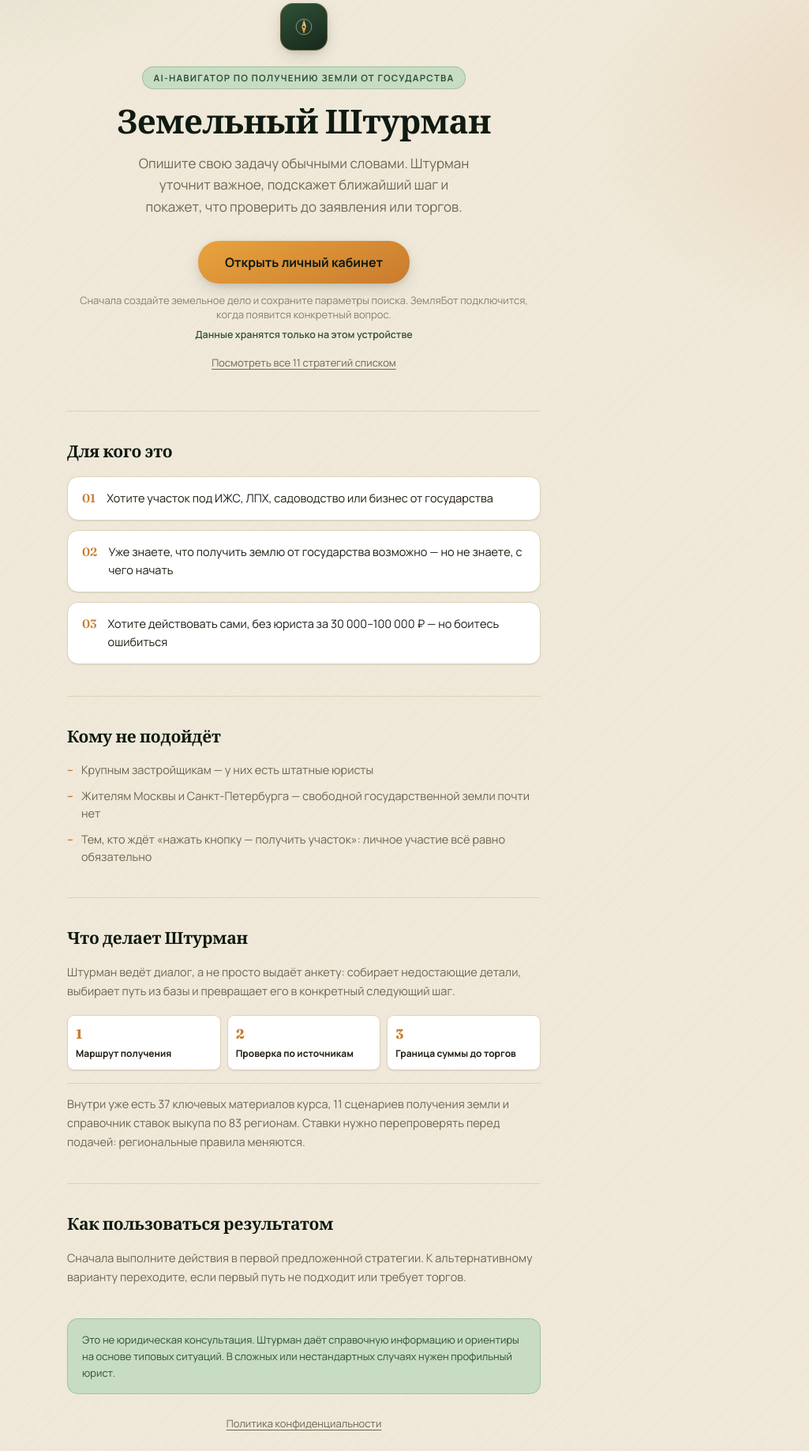
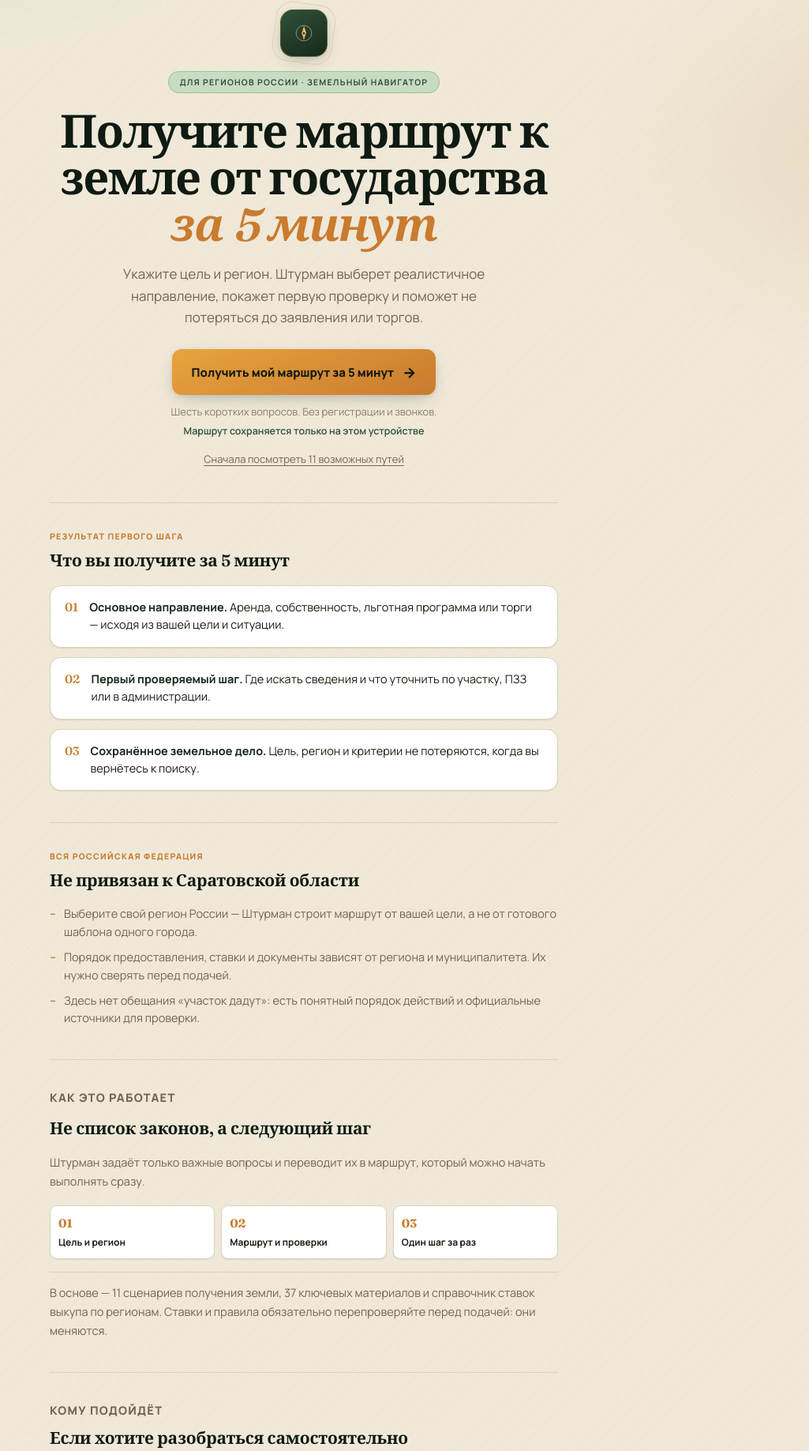
Before and after one commit to stolarovamarina16-ship-it/zemelniy-shturman, a website: page app/index.html in a window 1280 px wide. Shown: the part 80-1917 px from the top of the page at 79% size, without its empty margins (255-1280 px from the left). Drawn offline with Linux system fonts and the light colour scheme.

Commit message:
feat: strengthen nationwide route offer

```diff
--- a/app/css/style.css
+++ b/app/css/style.css
@@ -737,10 +737,26 @@ body {
 
 .landing {
   width: 100%;
-  max-width: 640px;
+  max-width: 700px;
   margin: 0 auto;
-  padding: 56px 20px 40px;
+  padding: 64px 28px 44px;
+  position: relative;
   transition: opacity .35s var(--ease-out), transform .35s var(--ease-out);
+}
+
+.landing::before {
+  content: '';
+  position: absolute;
+  z-index: -1;
+  inset: 28px 0 auto;
+  height: 420px;
+  pointer-events: none;
+  opacity: .55;
+  background:
+    linear-gradient(90deg, transparent 0 49.8%, rgba(92,138,90,.15) 50% 50.2%, transparent 50.4%),
+    linear-gradient(0deg, transparent 0 49.8%, rgba(201,123,46,.13) 50% 50.2%, transparent 50.4%);
+  background-size: 74px 74px;
+  mask-image: radial-gradient(ellipse at center, black 5%, transparent 68%);
 }
 
 .landing.landing-hide {
@@ -767,11 +783,21 @@ body {
   background: linear-gradient(155deg, var(--forest-700), var(--forest-900));
   border: 1px solid rgba(232,163,61,.3);
   box-shadow: var(--shadow-md);
-  margin-bottom: 20px;
+  margin-bottom: 18px;
+  position: relative;
+}
+
+.landing-icon::after {
+  content: '';
+  position: absolute;
+  inset: -9px;
+  border: 1px solid rgba(201,123,46,.22);
+  border-radius: 21px;
+  transform: rotate(8deg);
 }
 
 .landing-badge {
-  font-size: 11.5px;
+  font-size: 10.5px;
   font-weight: 700;
   letter-spacing: 1.2px;
   text-transform: uppercase;
@@ -780,40 +806,49 @@ body {
   border: 1px solid rgba(92,138,90,.35);
   border-radius: 99px;
   padding: 6px 14px;
-  margin-bottom: 18px;
+  margin-bottom: 19px;
 }
 
 .landing-title {
   font-family: 'Fraunces', Georgia, serif;
-  font-size: 42px;
+  font-size: clamp(38px, 6vw, 58px);
   font-weight: 600;
-  letter-spacing: -.5px;
+  letter-spacing: -1.6px;
   color: var(--forest-950);
-  line-height: 1.1;
-  margin-bottom: 16px;
+  line-height: 1.02;
+  max-width: 650px;
+  margin-bottom: 19px;
+}
+
+.landing-title em {
+  color: var(--ochre);
+  font-style: italic;
+  white-space: nowrap;
 }
 
 .landing-lead {
   font-size: 17px;
   line-height: 1.6;
   color: var(--text-muted);
-  max-width: 440px;
-  margin-bottom: 30px;
+  max-width: 520px;
+  margin-bottom: 27px;
 }
 
 .landing-cta {
   background: linear-gradient(155deg, var(--ochre-light), var(--ochre));
   color: var(--forest-950);
   border: none;
-  border-radius: 26px;
-  padding: 16px 34px;
+  border-radius: 12px;
+  padding: 17px 25px;
   font-family: inherit;
-  font-size: 16px;
-  font-weight: 700;
+  font-size: 15px;
+  font-weight: 800;
   cursor: pointer;
   box-shadow: var(--shadow-md);
   transition: transform .16s var(--ease-out), box-shadow .16s;
 }
+
+.landing-cta span { margin-left: 8px; font-size: 18px; vertical-align: -1px; }
 
 .landing-cta:hover { transform: translateY(-2px); box-shadow: var(--shadow-lg); }
 .landing-cta:active { transform: translateY(0); }
@@ -829,7 +864,7 @@ body {
   font-size: 12.5px;
   font-weight: 600;
   color: var(--forest-700);
-  margin-top: 8px;
+  margin-top: 7px;
 }
 
 .landing-secondary-link {
@@ -839,7 +874,7 @@ body {
   text-decoration: underline;
   text-underline-offset: 3px;
   margin-top: 18px;
-  margin-bottom: 52px;
+  margin-bottom: 46px;
   transition: color .15s;
 }
 
@@ -894,6 +929,16 @@ body {
   letter-spacing: -.2px;
 }
 
+.landing-eyebrow {
+  color: var(--ochre);
+  font-size: 10.5px;
+  font-weight: 800;
+  letter-spacing: 1.25px;
+  line-height: 1.3;
+  margin: 0 0 8px;
+  text-transform: uppercase;
+}
+
 .landing-cards {
   display: flex;
   flex-direction: column;
@@ -925,6 +970,8 @@ body {
   line-height: 1.55;
   color: var(--text);
 }
+
+.landing-card p strong { color: var(--forest-900); }
 
 .landing-list {
   list-style: none;
@@ -979,7 +1026,7 @@ body {
 .decision-points strong {
   font-family: 'Fraunces', Georgia, serif;
   color: var(--ochre);
-  font-size: 17px;
+  font-size: 15px;
 }
 
 .decision-points span {
@@ -1312,8 +1359,8 @@ body {
   .service-guide, .municipality-plan, .submission-readiness, .portfolio-panel, .auction-panel { margin-left: 0; max-width: 100%; padding: 16px; }
   .header-portfolio-btn { top: 16px; right: 14px; }
 
-  .landing { padding: 36px 18px 28px; }
-  .landing-title { font-size: 30px; }
+  .landing { padding: 42px 18px 28px; }
+  .landing-title { font-size: 35px; letter-spacing: -1px; }
   .landing-lead { font-size: 15.5px; }
   .landing-cta { width: 100%; padding: 15px 20px; }
   .landing-block { margin-bottom: 32px; padding-top: 28px; }
--- a/app/index.html
+++ b/app/index.html
@@ -3,19 +3,19 @@
 <head>
   <meta charset="UTF-8" />
   <meta name="viewport" content="width=device-width, initial-scale=1.0" />
-  <title>Земельный Штурман</title>
-  <meta name="description" content="Маршрут получения земли, проверка участка и расчёт безопасной суммы до торгов." />
+  <title>Получить маршрут к земле от государства за 5 минут — Земельный Штурман</title>
+  <meta name="description" content="Земельный Штурман помогает жителям регионов России получить понятный маршрут к земельному участку от государства: что проверить и какой шаг сделать первым." />
 
   <link rel="icon" type="image/svg+xml" href="favicon.svg" />
 
   <meta property="og:type" content="website" />
-  <meta property="og:title" content="Земельный Штурман" />
-  <meta property="og:description" content="Маршрут получения земли, проверка участка и расчёт безопасной суммы до торгов." />
+  <meta property="og:title" content="Маршрут к земле от государства за 5 минут" />
+  <meta property="og:description" content="Укажите цель и регион — Земельный Штурман подскажет, что проверить и какой шаг сделать первым." />
   <meta property="og:url" content="https://zemelniy-shturman.159-194-238-195.sslip.io/" />
   <meta property="og:image" content="https://zemelniy-shturman.159-194-238-195.sslip.io/og-image.png" />
   <meta name="twitter:card" content="summary_large_image" />
-  <meta name="twitter:title" content="Земельный Штурман" />
-  <meta name="twitter:description" content="Маршрут получения земли, проверка участка и расчёт безопасной суммы до торгов." />
+  <meta name="twitter:title" content="Маршрут к земле от государства за 5 минут" />
+  <meta name="twitter:description" content="Укажите цель и регион — Земельный Штурман подскажет, что проверить и какой шаг сделать первым." />
   <meta name="twitter:image" content="https://zemelniy-shturman.159-194-238-195.sslip.io/og-image.png" />
 
   <link rel="stylesheet" href="css/style.css" />
@@ -35,66 +35,69 @@
         </svg>
       </div>
 
-      <span class="landing-badge">AI-навигатор по получению земли от государства</span>
+      <span class="landing-badge">Для регионов России · земельный навигатор</span>
 
-      <h1 class="landing-title">Земельный Штурман</h1>
+      <h1 class="landing-title">Получите маршрут к земле от государства <em>за 5 минут</em></h1>
       <p class="landing-lead">
-        Опишите свою задачу обычными словами. Штурман уточнит важное, подскажет
-        ближайший шаг и покажет, что проверить до заявления или торгов.
+        Укажите цель и регион. Штурман выберет реалистичное направление,
+        покажет первую проверку и поможет не потеряться до заявления или торгов.
       </p>
 
-      <button class="landing-cta" id="landing-start">Открыть личный кабинет</button>
-      <p class="landing-hint">Сначала создайте земельное дело и сохраните параметры поиска. ЗемляБот подключится, когда появится конкретный вопрос.</p>
-      <p class="landing-free">Данные хранятся только на этом устройстве</p>
+      <button class="landing-cta" id="landing-start">Получить мой маршрут за 5 минут <span aria-hidden="true">→</span></button>
+      <p class="landing-hint">Шесть коротких вопросов. Без регистрации и звонков.</p>
+      <p class="landing-free">Маршрут сохраняется только на этом устройстве</p>
 
-      <a class="landing-secondary-link" href="strategies.html">Посмотреть все 11 стратегий списком</a>
+      <a class="landing-secondary-link" href="strategies.html">Сначала посмотреть 11 возможных путей</a>
 
       <section class="landing-block">
-        <h2>Для кого это</h2>
+        <p class="landing-eyebrow">РЕЗУЛЬТАТ ПЕРВОГО ШАГА</p>
+        <h2>Что вы получите за 5 минут</h2>
         <div class="landing-cards">
           <div class="landing-card">
             <span class="landing-card-num">01</span>
-            <p>Хотите участок под ИЖС, ЛПХ, садоводство или бизнес от государства</p>
+            <p><strong>Основное направление.</strong> Аренда, собственность, льготная программа или торги — исходя из вашей цели и ситуации.</p>
           </div>
           <div class="landing-card">
             <span class="landing-card-num">02</span>
-            <p>Уже знаете, что получить землю от государства возможно — но не знаете, с чего начать</p>
+            <p><strong>Первый проверяемый шаг.</strong> Где искать сведения и что уточнить по участку, ПЗЗ или в администрации.</p>
           </div>
           <div class="landing-card">
             <span class="landing-card-num">03</span>
-            <p>Хотите действовать сами, без юриста за 30 000–100 000 ₽ — но боитесь ошибиться</p>
+            <p><strong>Сохранённое земельное дело.</strong> Цель, регион и критерии не потеряются, когда вы вернётесь к поиску.</p>
           </div>
         </div>
       </section>
 
       <section class="landing-block">
-        <h2>Кому не подойдёт</h2>
+        <p class="landing-eyebrow">ВСЯ РОССИЙСКАЯ ФЕДЕРАЦИЯ</p>
+        <h2>Не привязан к Саратовской области</h2>
         <ul class="landing-list">
-          <li>Крупным застройщикам — у них есть штатные юристы</li>
-          <li>Жителям Москвы и Санкт-Петербурга — свободной государственной земли почти нет</li>
-          <li>Тем, кто ждёт «нажать кнопку — получить участок»: личное участие всё равно обязательно</li>
+          <li>Выберите свой регион России — Штурман строит маршрут от вашей цели, а не от готового шаблона одного города.</li>
+          <li>Порядок предоставления, ставки и документы зависят от региона и муниципалитета. Их нужно сверять перед подачей.</li>
+          <li>Здесь нет обещания «участок дадут»: есть понятный порядок действий и официальные источники для проверки.</li>
         </ul>
       </section>
 
       <section class="landing-block landing-trust">
-        <h2>Что делает Штурман</h2>
-        <p>Штурман ведёт диалог, а не просто выдаёт анкету: собирает недостающие детали, выбирает путь из базы и превращает его в конкретный следующий шаг.</p>
+        <p class="landing-eyebrow">КАК ЭТО РАБОТАЕТ</p>
+        <h2>Не список законов, а следующий шаг</h2>
+        <p>Штурман задаёт только важные вопросы и переводит их в маршрут, который можно начать выполнять сразу.</p>
         <div class="decision-points" aria-label="Результат работы Штурмана">
-          <div><strong>1</strong><span>Маршрут получения</span></div>
-          <div><strong>2</strong><span>Проверка по источникам</span></div>
-          <div><strong>3</strong><span>Граница суммы до торгов</span></div>
+          <div><strong>01</strong><span>Цель и регион</span></div>
+          <div><strong>02</strong><span>Маршрут и проверки</span></div>
+          <div><strong>03</strong><span>Один шаг за раз</span></div>
         </div>
-        <p class="landing-data-note">Внутри уже есть 37 ключевых материалов курса, 11 сценариев получения земли и справочник ставок выкупа по 83 регионам. Ставки нужно перепроверять перед подачей: региональные правила меняются.</p>
+        <p class="landing-data-note">В основе — 11 сценариев получения земли, 37 ключевых материалов и справочник ставок выкупа по регионам. Ставки и правила обязательно перепроверяйте перед подачей: они меняются.</p>
       </section>
 
       <section class="landing-block landing-author">
-        <h2>Как пользоваться результатом</h2>
-        <p>Сначала выполните действия в первой предложенной стратегии. К альтернативному варианту переходите, если первый путь не подходит или требует торгов.</p>
+        <p class="landing-eyebrow">КОМУ ПОДОЙДЁТ</p>
+        <h2>Если хотите разобраться самостоятельно</h2>
+        <p>Подойдёт для поиска земли под дом, дачу, личное хозяйство, сад, дело или участия в торгах. Юридически значимые действия — выбор участка, проверка документов и подача заявления — вы всегда подтверждаете сами.</p>
       </section>
 
       <div class="landing-disclaimer">
-        Это не юридическая консультация. Штурман даёт справочную информацию и ориентиры
-        на основе типовых ситуаций. В сложных или нестандартных случаях нужен профильный юрист.
+        <strong>Важно:</strong> это не юридическая консультация и не гарантия предоставления участка. Штурман даёт справочную информацию и ориентиры на основе типовых ситуаций. В сложных или нестандартных случаях нужен профильный юрист.
       </div>
 
       <footer class="landing-footer">
```
Also changed, not shown: app/js/app.js.
